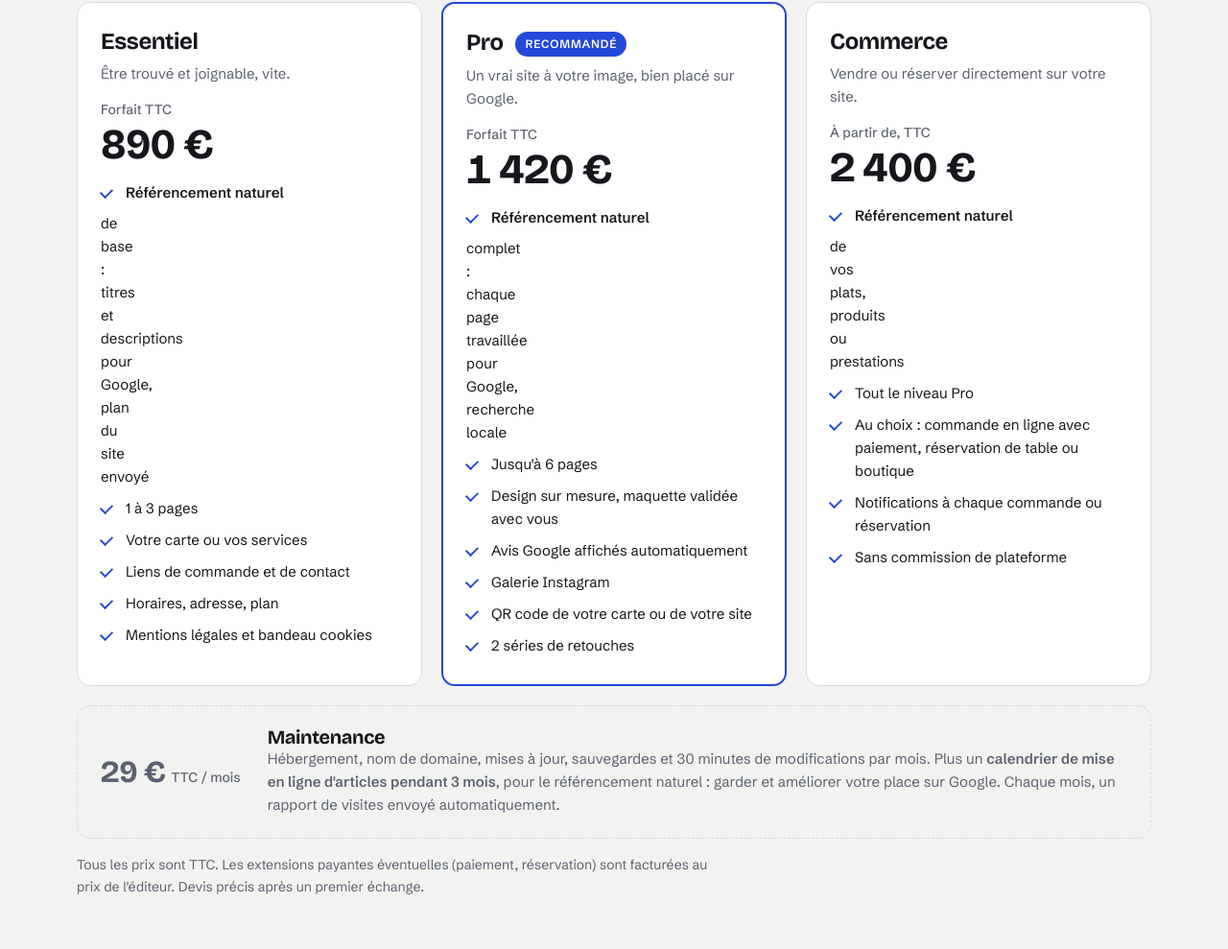
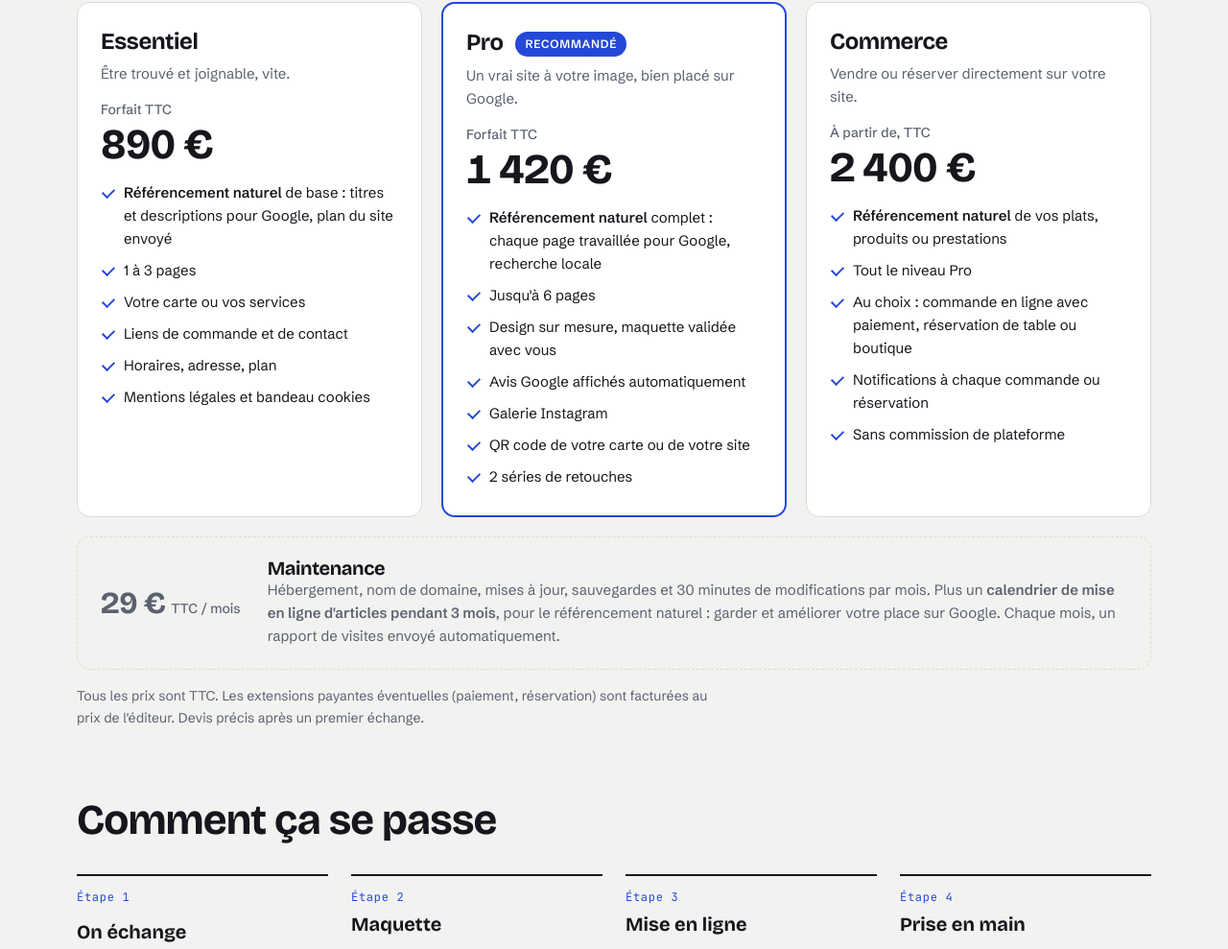
Before and after one commit to cresusjpt/wordpress, a plain HTML site: page index.html in a window 1280 px wide. Shown: the part 3916-4905 px from the top of the page at 96% size. Drawn offline with nearby package versions, Linux system fonts and the light colour scheme.

Commit message:
Corrige la mise en page des listes de tarifs
Co-Authored-By: Claude Opus 5.5 <noreply@anthropic.com>

```diff
--- a/index.html
+++ b/index.html
@@ -288,8 +288,8 @@ footer{padding-block:0 40px;color:var(--muted);font-size:14px}
   .price{font:700 clamp(34px,4vw,44px)/1 var(--display);letter-spacing:-.02em;font-variant-numeric:tabular-nums}
   .price small{font:500 14px var(--body);color:var(--muted);letter-spacing:0;display:block;margin-bottom:6px}
   .tier ul{list-style:none;margin:0;padding:0;display:grid;gap:9px;font-size:15px}
-  .tier li{display:grid;grid-template-columns:18px 1fr;gap:8px}
-  .tier li::before{content:"";width:10px;height:6px;margin-top:7px;border-left:2px solid var(--accent);border-bottom:2px solid var(--accent);rotate:-45deg}
+  .tier li{position:relative;padding-left:24px}
+  .tier li::before{content:"";position:absolute;left:2px;top:7px;width:10px;height:6px;border-left:2px solid var(--accent);border-bottom:2px solid var(--accent);rotate:-45deg}
   .tier .ex{font:400 12px/1.4 var(--mono);color:var(--accent)}
   .care{margin-top:20px;border:1px dashed var(--line);border-radius:14px;padding:22px 24px;display:grid;grid-template-columns:auto minmax(0,1fr);gap:8px 28px;align-items:center}
   .care .price{font-size:32px}
```
Also changed, not shown: restaurant/index.html (+2 -2 lines).
